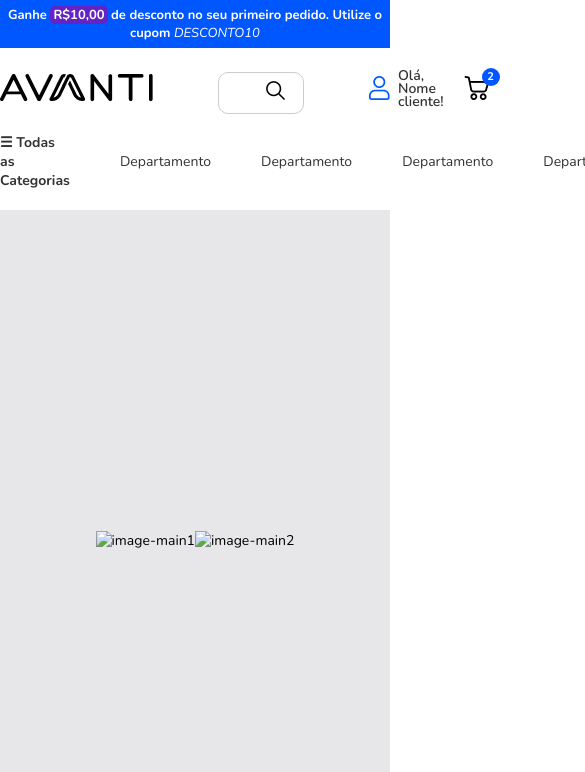
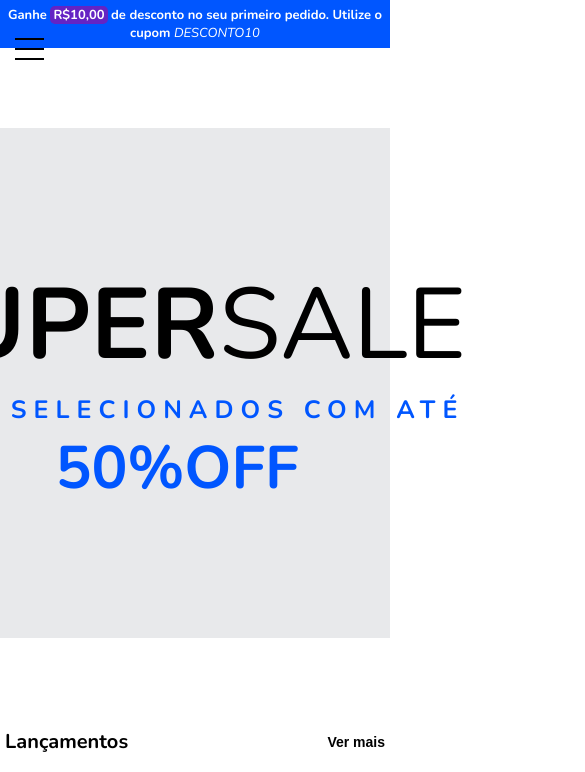
Before and after one commit to CarlosHerbertDev/site-avanti, a plain HTML site: page index.html in a window 390 px wide. Shown: the top 772 px of the page, 585 px wide, since content can reach past the window. Drawn offline with nearby package versions, Linux system fonts and the light colour scheme.

Commit message:
ajustes na main

```diff
--- a/index.html
+++ b/index.html
@@ -51,7 +51,6 @@
                   </div>
               </div>
 
-              <!-- Menu de navegação -->
               <div class="nav-menu">
                 <div class="menu-item todas-categorias" id="todas-categorias"><strong>☰ Todas as Categorias</strong></div>
                 <div class="menu-item">Departamento</div>
@@ -76,11 +75,21 @@
           <div class="header-categories" data-dept="teste"></div>
         </div>
       </div>
+
+      <div class="menu-mobile">
+        <div class="menu-hamburguer">
+          <div class="hamburguer"></div>
+        </div>
+      </div>
       </header>
     <main class="main">
         <div class="container-images-main">
             <img src="./src/assets/image-main1.png" alt="image-main1">
-            <img src="./src/assets/image-main2.png" alt="image-main2">
+            <div class="container-main-text">
+              <h1><span>SUPER</span>SALE</h1>
+              <h2>ITENS SELECIONADOS COM ATÉ</h2>
+              <h3>50%OFF</h3>
+            </div>
         </div>
     </main>
 
--- a/src/css/sections/header.css
+++ b/src/css/sections/header.css
@@ -459,8 +459,50 @@ transform: translatey(-30px);
 
 }
 
-
-
 .fade-in {
   animation: fadeIn 1s ease-in forwards;
 }
+.menu-mobile .menu-hamburguer {
+  width: 60px;
+  height:  60px;
+  align-items: center;
+  display: none;
+}
+.menu-mobile .menu-hamburguer .hamburguer{
+  background-color: #000;
+  position: relative;
+  display: block;
+  width: 29px;
+  height: 2px;
+  left: 15px;
+}
+
+.menu-mobile .menu-hamburguer .hamburguer::after,
+.menu-mobile .menu-hamburguer .hamburguer::before{
+  content: "";
+  background-color: #000;
+  position: absolute;
+  display: block;
+  width: 100%;
+  height: 100%;
+  width: 29px;
+  height: 2px;
+}
+
+.menu-mobile .menu-hamburguer .hamburguer::before {
+  top: -10px;
+}
+.menu-mobile .menu-hamburguer .hamburguer::after {
+  bottom: -10px;
+}
+
+
+@media (max-width: 390px) {
+    .container-header {
+      display: none;
+    }
+
+    .menu-mobile .menu-hamburguer {
+      display: block;
+    }
+}
--- a/src/css/sections/main.css
+++ b/src/css/sections/main.css
@@ -2,13 +2,43 @@
     display: flex;
     align-items: center;
     justify-content: center;
-    background-color: rgba(231, 231, 234, 1);
+    background-color: #e8e9eb;
     width: 100vw;
-    height: 660px;
+    height: 510px;
 }
 
 .container-images-main {
     display: flex;
     align-items: center;
     justify-content: center;
+    text-align: center;
 }
+
+.container-images-main img {
+    background-color: #E7E7EA;
+}
+
+.container-main-text {
+    margin-right: 80px;
+}
+
+.container-main-text h1 {
+    font-size: 100px;
+    font-weight: 300;
+}
+
+.container-main-text span {
+    font-weight: 700;
+}
+
+.container-main-text h2 {
+    font-size: 25px;
+    font-weight: 700;
+    color: #0056ff;
+    letter-spacing: 7px;
+}
+
+.container-main-text h3 {
+    font-size: 60px;
+    color: #0056ff;
+}
```
Also changed, not shown: src/assets/paypal-logo.png (deleted).
